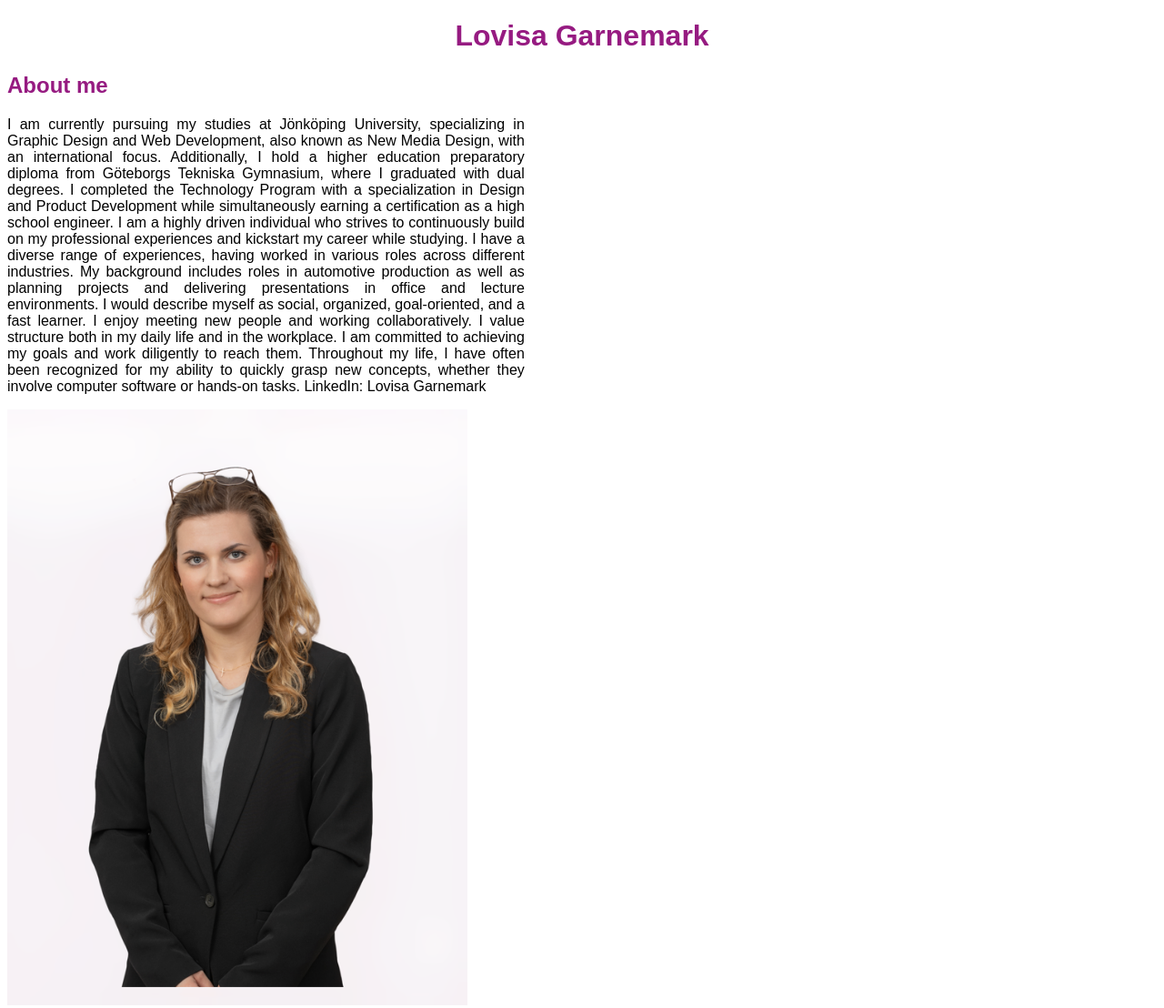
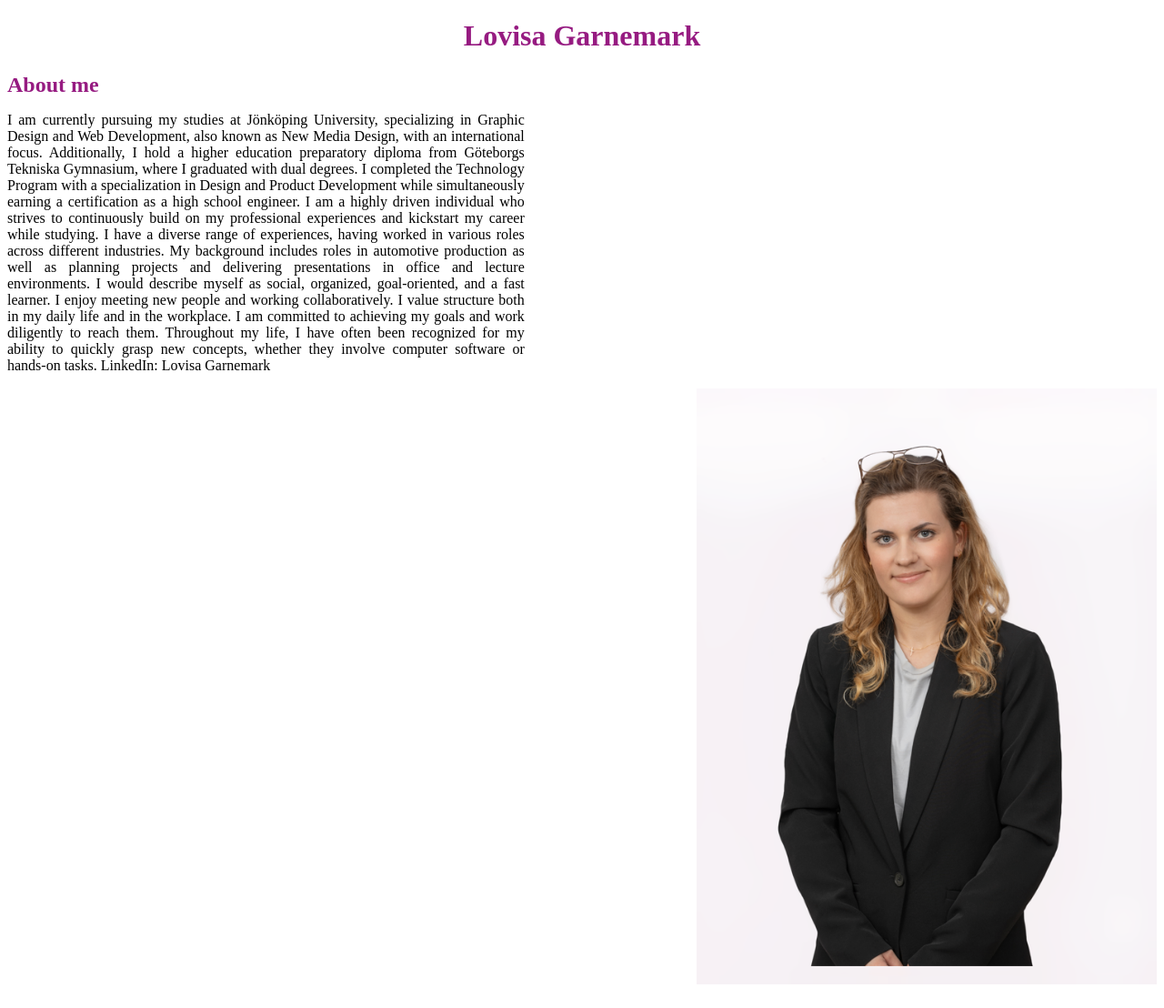
Before and after one commit to front-end-fundamentals-2025/fef-portfolio-LopasReng, a plain HTML site: page index.html in a window 1280 px wide. Shown: the whole page at 91% size. After the commit the page ends 1082 px from the top, so only its background shows below. Drawn offline with Linux system fonts and the light colour scheme.

Commit message:
fixing margins

```diff
--- a/css/main.css
+++ b/css/main.css
@@ -1,6 +1,6 @@
-*{
-    font-family: sans-serif;
-}
+
+
+
 h1{
     color: rgb( 150, 27, 129);
     text-align: center;
@@ -8,6 +8,7 @@ h1{
 
 h2{
     color: rgb( 150, 27, 129);
+    margin-bottom: 0;
 }
 
 
@@ -15,8 +16,13 @@ p{
 color: black;
 text-align: justify;
 width: 45%;
+margin-top: 10;
 }
 
 img{
     width: 40%;
+    float: right;
+    margin-top: 0;
+    margin-left: 20px;
+
 }
--- a/index.html
+++ b/index.html
@@ -31,8 +31,9 @@
         software or hands-on tasks.
 
         LinkedIn: Lovisa Garnemark</p>
+    <img src="images/profilbild.png" alt="picture of Lovisa">
+
 </body>
-<img src="images/profilbild.png" alt="picture of Lovisa">
 
 
 </html>
```
